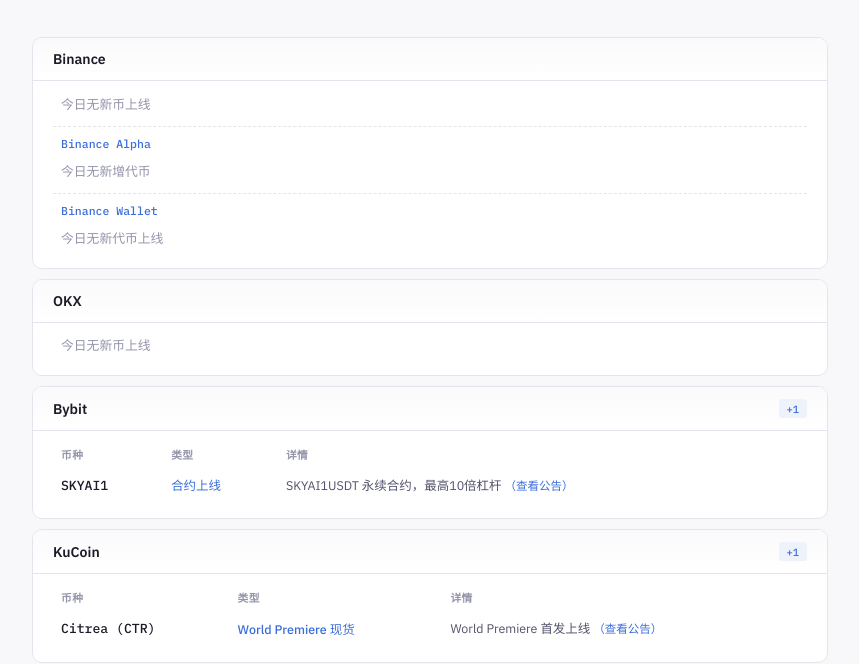
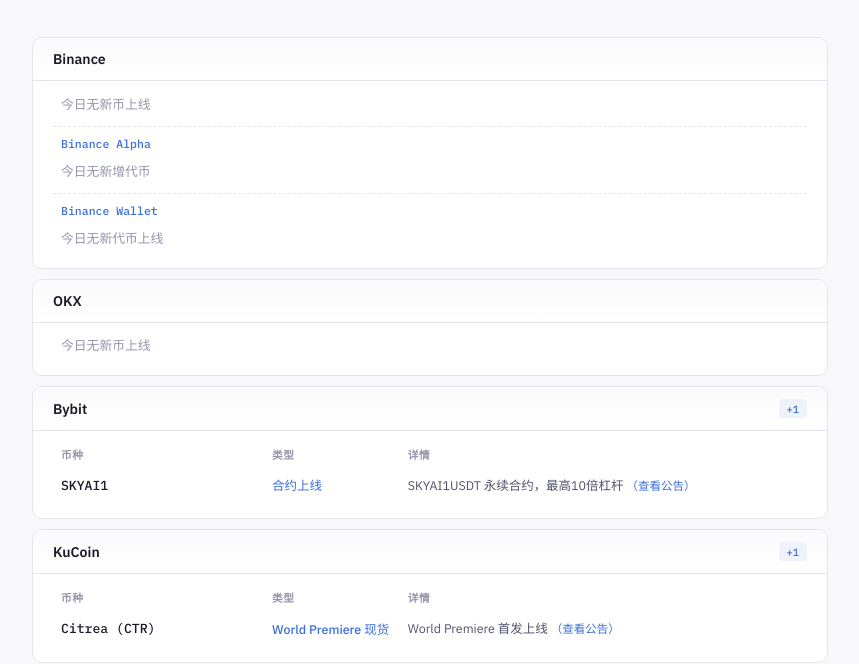
Before and after one commit to jessiiiess/exchange-listings, a website: page index.html in a window 1280 px wide. Shown: the part 137-801 px from the top of the page, without its empty margins (210-1069 px from the left). Drawn offline with Linux system fonts and the light colour scheme.

Commit message:
fix: set fixed table column widths to prevent uneven spacing

```diff
--- a/app.js
+++ b/app.js
@@ -110,6 +110,7 @@ function renderExchanges(container, exchanges) {
 
 function renderTable(items) {
   let html = `<table>
+    <colgroup><col class="col-token"><col class="col-type"><col class="col-detail"></colgroup>
     <thead><tr><th>币种</th><th>类型</th><th>详情</th></tr></thead>
     <tbody>`;
   for (const item of items) {
--- a/index.html
+++ b/index.html
@@ -189,7 +189,12 @@
     table {
       width: 100%;
       border-collapse: collapse;
+      table-layout: fixed;
     }
+
+    colgroup .col-token { width: 28%; }
+    colgroup .col-type { width: 18%; }
+    colgroup .col-detail { width: 54%; }
 
     thead th {
       font-size: 0.67rem;
```
